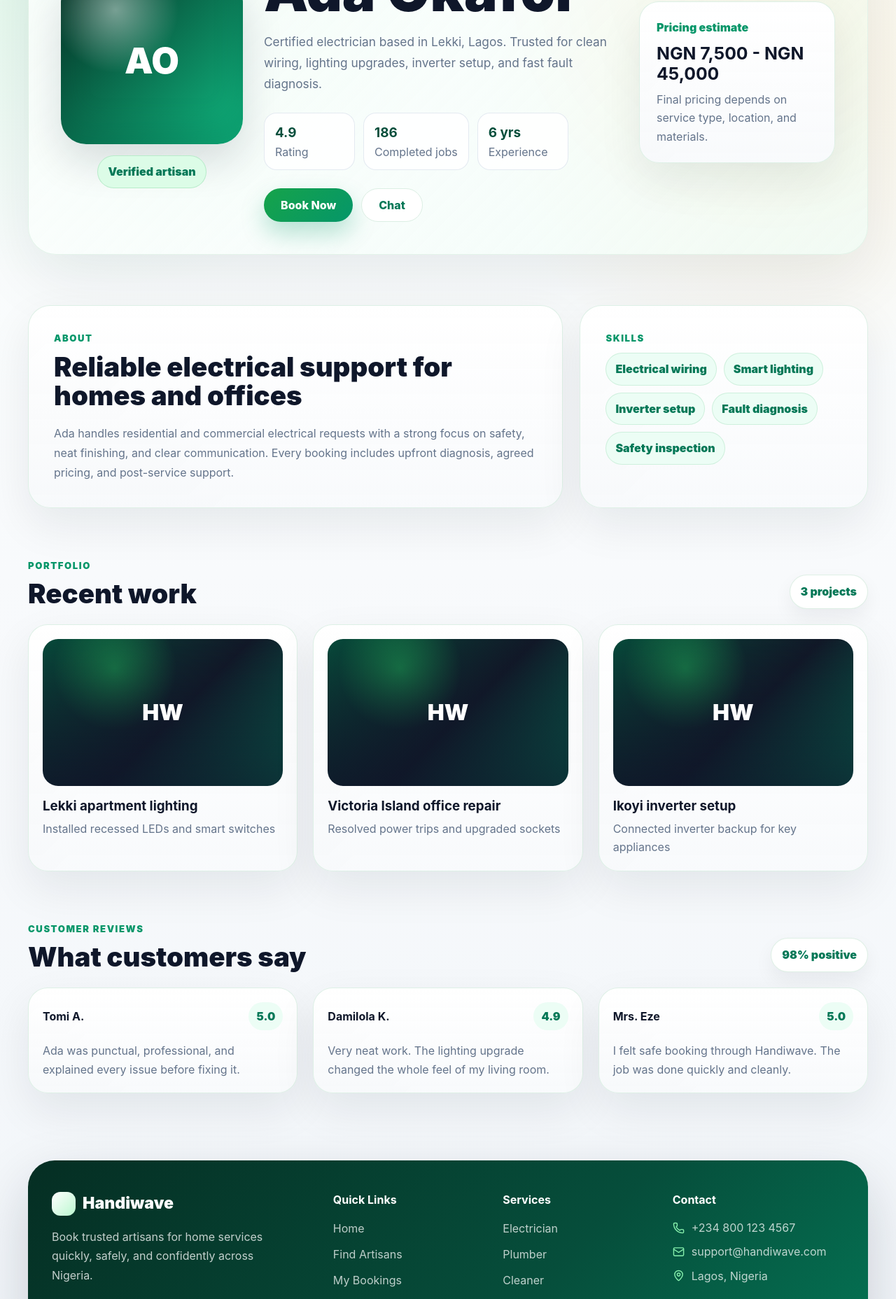
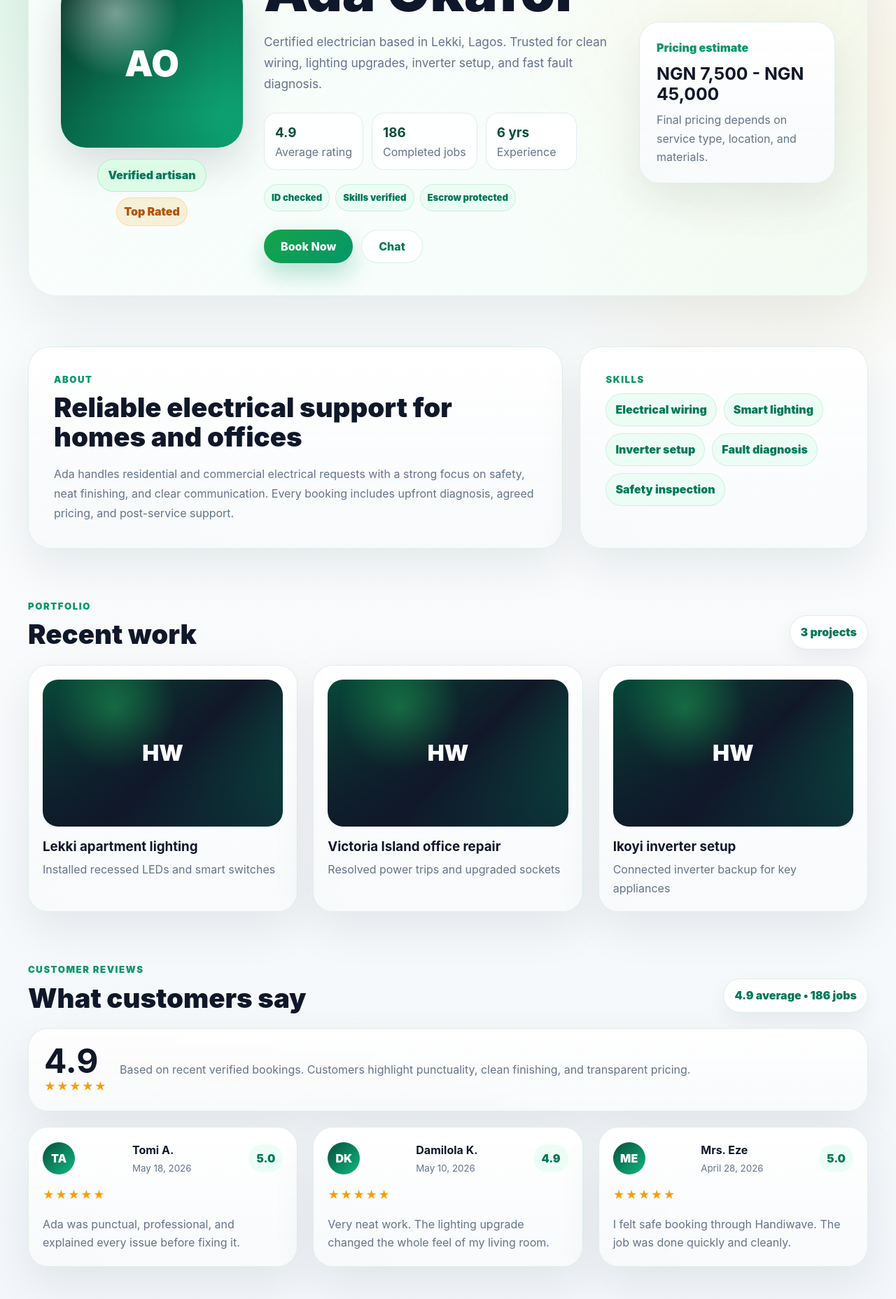
Before and after one commit to DocChukiy/handiwave, a React (Vite) app: page /artisan-profile in a window 1280 px wide. Shown: the part 321-2177 px from the top of the page at 70% size. Built offline with nearby package versions, Linux system fonts and the light colour scheme.

Commit message:
Upgrade Handiwave with a premium reviews and verification system.

```diff
--- a/src/App.css
+++ b/src/App.css
@@ -1706,6 +1706,23 @@
   padding: 10px 14px;
 }
 
+.profile-badge-stack,
+.artisan-badge-row {
+  display: flex;
+  flex-wrap: wrap;
+  gap: 8px;
+  justify-content: center;
+}
+
+.top-rated-badge {
+  background: rgba(245, 158, 11, 0.14);
+  border: 1px solid rgba(245, 158, 11, 0.24);
+  border-radius: 999px;
+  color: #b45309;
+  font-weight: 900;
+  padding: 7px 10px;
+}
+
 .profile-summary > p:not(.section-kicker) {
   color: #64748b;
   font-size: 1.08rem;
@@ -1734,6 +1751,28 @@
 .profile-stats strong {
   color: #064e3b;
   font-size: 1.18rem;
+}
+
+.safety-strip,
+.trust-indicators {
+  display: flex;
+  flex-wrap: wrap;
+  gap: 8px;
+}
+
+.safety-strip {
+  margin-top: 20px;
+}
+
+.safety-strip span,
+.trust-indicators span {
+  background: #ecfdf5;
+  border: 1px solid rgba(22, 163, 74, 0.14);
+  border-radius: 999px;
+  color: #047857;
+  font-size: 0.82rem;
+  font-weight: 900;
+  padding: 8px 10px;
 }
 
 .profile-actions {
@@ -1826,6 +1865,40 @@
   gap: 22px;
 }
 
+.rating-summary-card {
+  align-items: center;
+  background:
+    linear-gradient(180deg, rgba(255, 255, 255, 0.98), rgba(248, 250, 252, 0.95)),
+    linear-gradient(135deg, rgba(245, 158, 11, 0.1), transparent);
+  border: 1px solid rgba(220, 239, 228, 0.92);
+  border-radius: 28px;
+  box-shadow: 0 24px 62px rgba(15, 23, 42, 0.08);
+  display: grid;
+  gap: 18px;
+  grid-template-columns: auto minmax(0, 1fr);
+  padding: 22px;
+}
+
+.rating-summary-card strong {
+  color: #0f172a;
+  display: block;
+  font-size: 3rem;
+  line-height: 1;
+}
+
+.rating-summary-card span,
+.review-stars {
+  color: #f59e0b;
+  font-weight: 900;
+  letter-spacing: 0.08em;
+}
+
+.rating-summary-card p {
+  color: #64748b;
+  line-height: 1.7;
+  margin: 0;
+}
+
 .portfolio-grid,
 .reviews-grid {
   display: grid;
@@ -1874,14 +1947,34 @@
   gap: 16px;
 }
 
-.review-card div {
-  align-items: center;
-  display: flex;
+.review-header {
+  align-items: center;
+  display: flex;
+  gap: 12px;
   justify-content: space-between;
+}
+
+.review-avatar {
+  align-items: center;
+  background: linear-gradient(135deg, #064e3b, #10b981);
+  border-radius: 999px;
+  color: #ffffff;
+  display: flex;
+  flex: 0 0 46px;
+  font-weight: 900;
+  height: 46px;
+  justify-content: center;
+  width: 46px;
 }
 
 .review-card strong {
   color: #0f172a;
+}
+
+.review-card small {
+  color: #64748b;
+  display: block;
+  margin-top: 3px;
 }
 
 .review-card span {
@@ -2141,7 +2234,9 @@
 :root[data-theme='dark'] .profile-stats span,
 :root[data-theme='dark'] .skills-list span,
 :root[data-theme='dark'] .review-card span,
-:root[data-theme='dark'] .profile-verified-badge {
+:root[data-theme='dark'] .profile-verified-badge,
+:root[data-theme='dark'] .safety-strip span,
+:root[data-theme='dark'] .trust-indicators span {
   background: rgba(16, 185, 129, 0.12);
   border-color: rgba(52, 211, 153, 0.16);
   color: #86efac;
@@ -2149,6 +2244,29 @@
 
 :root[data-theme='dark'] .profile-stats strong {
   color: #f8fafc;
+}
+
+:root[data-theme='dark'] .top-rated-badge {
+  background: rgba(245, 158, 11, 0.12);
+  border-color: rgba(245, 158, 11, 0.2);
+  color: #fbbf24;
+}
+
+:root[data-theme='dark'] .rating-summary-card {
+  background:
+    linear-gradient(180deg, rgba(15, 23, 42, 0.96), rgba(2, 6, 23, 0.9)),
+    linear-gradient(135deg, rgba(245, 158, 11, 0.08), transparent);
+  border-color: rgba(148, 163, 184, 0.14);
+  box-shadow: 0 24px 64px rgba(0, 0, 0, 0.28);
+}
+
+:root[data-theme='dark'] .rating-summary-card strong {
+  color: #f8fafc;
+}
+
+:root[data-theme='dark'] .rating-summary-card p,
+:root[data-theme='dark'] .review-card small {
+  color: #94a3b8;
 }
 
 @media (max-width: 1120px) {
@@ -2601,9 +2719,20 @@
     max-width: none;
   }
 
+  .profile-badge-stack,
+  .artisan-badge-row,
+  .safety-strip,
+  .trust-indicators {
+    justify-content: flex-start;
+  }
+
   .profile-stats,
   .profile-actions {
     display: grid;
+    grid-template-columns: 1fr;
+  }
+
+  .rating-summary-card {
     grid-template-columns: 1fr;
   }
 
--- a/src/pages/ArtisanProfile.jsx
+++ b/src/pages/ArtisanProfile.jsx
@@ -28,18 +28,27 @@ const reviews = [
   {
     name: 'Tomi A.',
     rating: '5.0',
+    stars: '★★★★★',
+    date: 'May 18, 2026',
+    initials: 'TA',
     comment:
       'Ada was punctual, professional, and explained every issue before fixing it.',
   },
   {
     name: 'Damilola K.',
     rating: '4.9',
+    stars: '★★★★★',
+    date: 'May 10, 2026',
+    initials: 'DK',
     comment:
       'Very neat work. The lighting upgrade changed the whole feel of my living room.',
   },
   {
     name: 'Mrs. Eze',
     rating: '5.0',
+    stars: '★★★★★',
+    date: 'April 28, 2026',
+    initials: 'ME',
     comment:
       'I felt safe booking through Handiwave. The job was done quickly and cleanly.',
   },
@@ -56,7 +65,10 @@ function ArtisanProfile() {
       >
         <div className="profile-image-card">
           <div className="large-profile-image">AO</div>
-          <span className="profile-verified-badge">Verified artisan</span>
+          <div className="profile-badge-stack">
+            <span className="profile-verified-badge">Verified artisan</span>
+            <span className="top-rated-badge">Top Rated</span>
+          </div>
         </div>
 
         <div className="profile-summary">
@@ -70,7 +82,7 @@ function ArtisanProfile() {
           <div className="profile-stats">
             <span>
               <strong>4.9</strong>
-              Rating
+              Average rating
             </span>
             <span>
               <strong>186</strong>
@@ -80,6 +92,12 @@ function ArtisanProfile() {
               <strong>6 yrs</strong>
               Experience
             </span>
+          </div>
+
+          <div className="safety-strip">
+            <span>ID checked</span>
+            <span>Skills verified</span>
+            <span>Escrow protected</span>
           </div>
 
           <div className="profile-actions">
@@ -161,7 +179,18 @@ function ArtisanProfile() {
             <p className="section-kicker">Customer reviews</p>
             <h2>What customers say</h2>
           </div>
-          <span>98% positive</span>
+          <span>4.9 average • 186 jobs</span>
+        </div>
+
+        <div className="rating-summary-card">
+          <div>
+            <strong>4.9</strong>
+            <span>★★★★★</span>
+          </div>
+          <p>
+            Based on recent verified bookings. Customers highlight punctuality,
+            clean finishing, and transparent pricing.
+          </p>
         </div>
 
         <div className="reviews-grid">
@@ -171,10 +200,15 @@ function ArtisanProfile() {
               key={review.name}
               whileHover={{ y: -6 }}
             >
-              <div>
-                <strong>{review.name}</strong>
+              <div className="review-header">
+                <div className="review-avatar">{review.initials}</div>
+                <div>
+                  <strong>{review.name}</strong>
+                  <small>{review.date}</small>
+                </div>
                 <span>{review.rating}</span>
               </div>
+              <div className="review-stars">{review.stars}</div>
               <p>{review.comment}</p>
             </motion.article>
           ))}
--- a/src/pages/Artisans.jsx
+++ b/src/pages/Artisans.jsx
@@ -15,6 +15,8 @@ const artisans = [
     location: 'Lagos',
     price: 'From NGN 7,500',
     priceValue: 7500,
+    topRated: true,
+    verified: true,
   },
   {
     name: 'Musa Usman',
@@ -26,6 +28,8 @@ const artisans = [
     location: 'Abuja',
     price: 'From NGN 8,500',
     priceValue: 8500,
+    topRated: true,
+    verified: true,
   },
   {
     name: 'Chika Eze',
@@ -37,6 +41,8 @@ const artisans = [
     location: 'Port Harcourt',
     price: 'From NGN 12,000',
     priceValue: 12000,
+    topRated: true,
+    verified: true,
   },
   {
     name: 'Bayo Ibrahim',
@@ -48,6 +54,8 @@ const artisans = [
     location: 'Lagos',
     price: 'From NGN 6,000',
     priceValue: 6000,
+    topRated: false,
+    verified: true,
   },
   {
     name: 'Joy Nwosu',
@@ -59,6 +67,8 @@ const artisans = [
     location: 'Lagos',
     price: 'From NGN 5,000',
     priceValue: 5000,
+    topRated: true,
+    verified: true,
   },
   {
     name: 'Femi Lawal',
@@ -70,6 +80,8 @@ const artisans = [
     location: 'Ibadan',
     price: 'From NGN 25,000',
     priceValue: 25000,
+    topRated: false,
+    verified: true,
   },
 ]
 
@@ -187,7 +199,10 @@ function Artisans() {
                   .map((part) => part[0])
                   .join('')}
               </div>
-              <span className="verified-badge">Verified</span>
+              <div className="artisan-badge-row">
+                {artisan.verified && <span className="verified-badge">Verified</span>}
+                {artisan.topRated && <span className="top-rated-badge">Top Rated</span>}
+              </div>
               <h3>{artisan.name}</h3>
               <p>
                 {artisan.skill} in {artisan.area}, {artisan.location}
@@ -195,11 +210,15 @@ function Artisans() {
               <strong className="price-note">{artisan.price}</strong>
               <div className="mini-metrics">
                 <span>
-                  <strong>{artisan.rating}</strong> Rating
+                  <strong>{artisan.rating}</strong> ★ Rating
                 </span>
                 <span>
                   <strong>{artisan.jobs}</strong> Jobs
                 </span>
+              </div>
+              <div className="trust-indicators">
+                <span>ID checked</span>
+                <span>Escrow safe</span>
               </div>
               <div className="person-actions">
                 <Link className="service-book-link" to="/artisan-profile">
```
